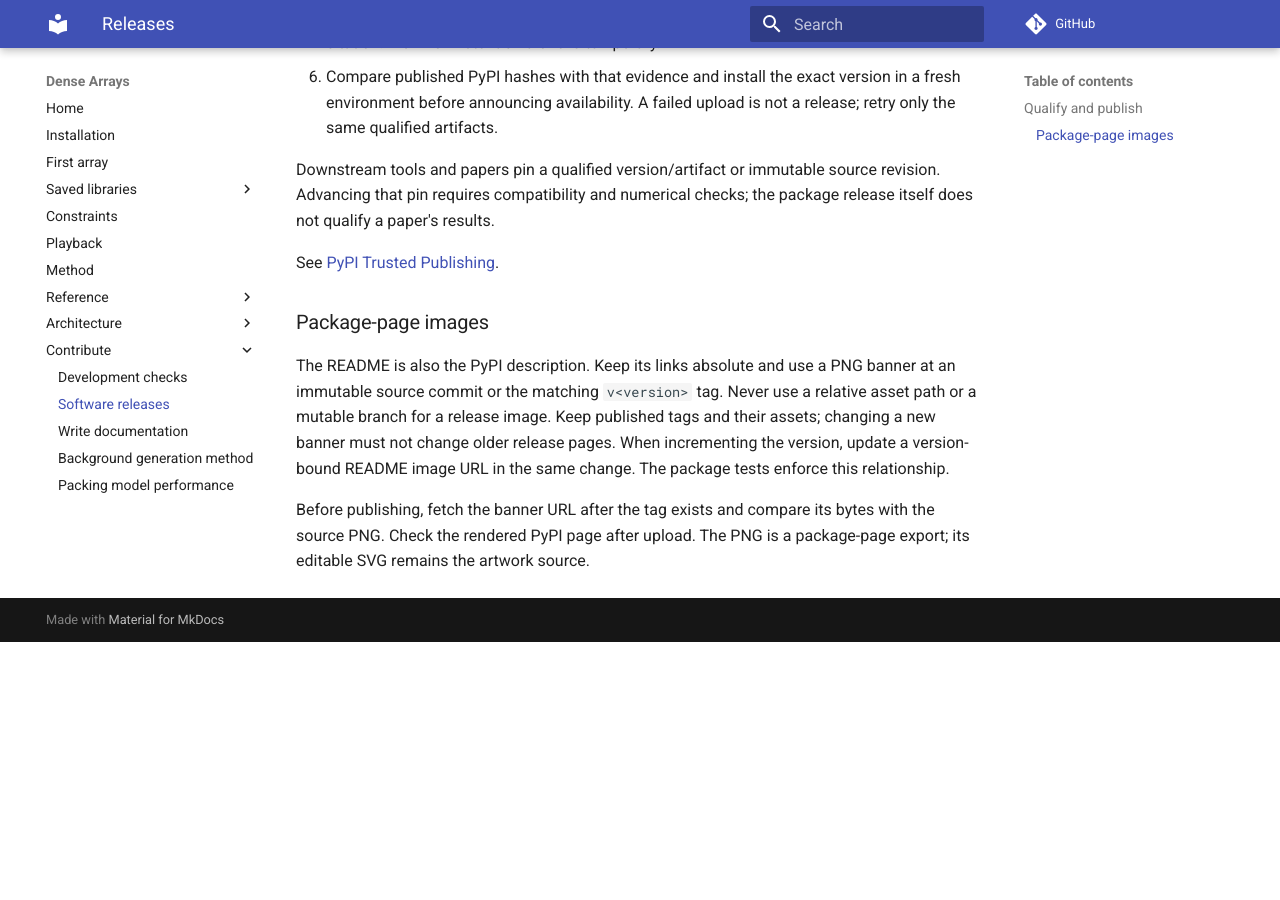
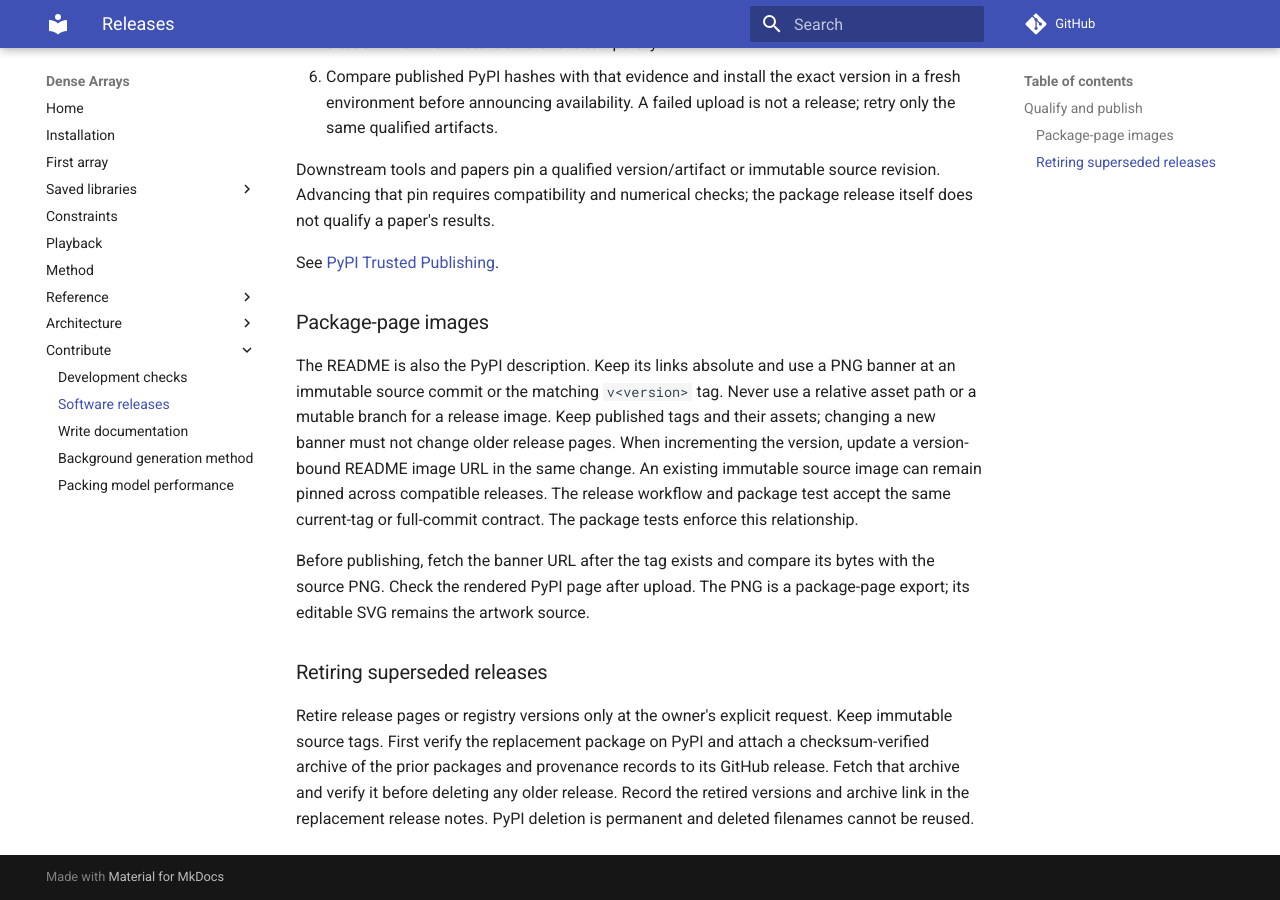
Before and after one commit to e-south/dense-arrays, an MkDocs documentation site: the page built from docs/development/releases.md, in a window 1280 px wide and 900 px high, scrolled down 800 px. Built offline with MkDocs 1.6.1 and Material for MkDocs 9.7.7, drawn with Linux system fonts in a browser that asks for light colours; comment, search, counter and statistics services are not loaded; before the commit the page ends 1442 px from its top, so only the background shows below that.

Commit message:
Prepare Dense Arrays 0.4.0 and unify immutable banner checks

```diff
--- a/docs/development/releases.md
+++ b/docs/development/releases.md
@@ -50,8 +50,20 @@ PNG banner at an immutable source commit or the matching `v<version>` tag.
 Never use a relative asset path or a mutable branch for a release image. Keep
 published tags and their assets; changing a new banner must not change older
 release pages. When incrementing the version, update a version-bound README
-image URL in the same change. The package tests enforce this relationship.
+image URL in the same change. An existing immutable source image can remain
+pinned across compatible releases. The release workflow and package test accept
+the same current-tag or full-commit contract. The package tests enforce this relationship.
 
 Before publishing, fetch the banner URL after the tag exists and compare its
 bytes with the source PNG. Check the rendered PyPI page after upload. The PNG is
 a package-page export; its editable SVG remains the artwork source.
+
+
+### Retiring superseded releases
+
+Retire release pages or registry versions only at the owner's explicit request.
+Keep immutable source tags. First verify the replacement package on PyPI and
+attach a checksum-verified archive of the prior packages and provenance records
+to its GitHub release. Fetch that archive and verify it before deleting any
+older release. Record the retired versions and archive link in the replacement
+release notes. PyPI deletion is permanent and deleted filenames cannot be reused.
--- a/pyproject.toml
+++ b/pyproject.toml
@@ -1,7 +1,7 @@
 [project]
 name = "dense-arrays"
-version = "0.3.0"
-description = "A library to create densely packed DNA arrays from motifs"
+version = "0.4.0"
+description = "Design DNA sequences with densely packed protein-binding sites"
 authors = [
     {name = "Virgile Andreani", email = "andreani@bu.edu"},
     {name = "Eric J South", email = "ericjohnsouth@gmail.com"},
```
Also changed, not shown: README.md (+1 -1 lines), docs/installation.md (+5 -4 lines), docs/reference/playback-presentation.md (+1 -2 lines), 4 other files.
